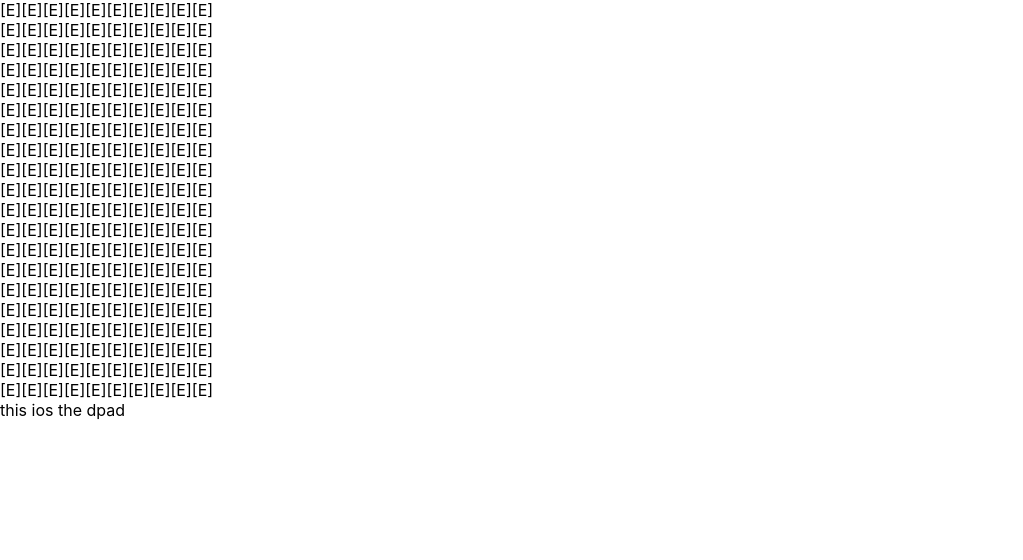
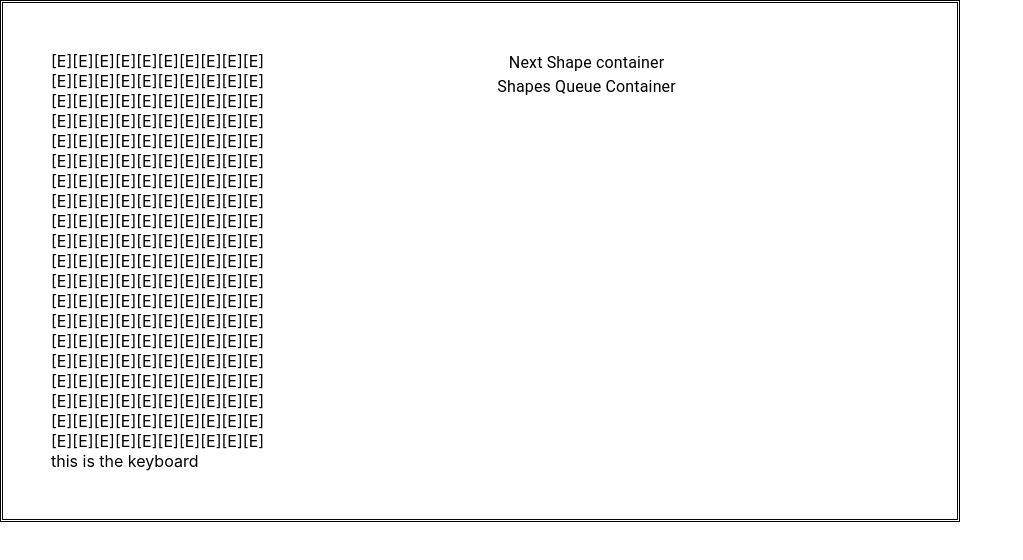
Before and after one commit to baabrian/Tetris, a React (Create React App) app in the folder tetris/: page / in a window 1280 px wide. Shown: the top 560 px of the page, without its empty margins (0-1023 px from the left). Built offline with nearby package versions, Linux system fonts and the light colour scheme.

Commit message:
tetris components

```diff
--- a/tetris/src/components/board/Cell.tsx
+++ b/tetris/src/components/board/BoardCell.tsx
@@ -1,8 +1,8 @@
 import React from 'react';
-import { SHAPESKIND } from '../../ts/enums';
+import { EMPTYSLOTT, SHAPESKIND } from '../../ts/enums';
 
 interface OwnProps {
-  shapekind: SHAPESKIND;
+  shapekind: EMPTYSLOTT | SHAPESKIND;
 }
 
 type Props = OwnProps;
--- a/tetris/src/components/board/TetrisRow.tsx
+++ b/tetris/src/components/board/BoardRow.tsx
@@ -1,19 +1,19 @@
 import React from 'react';
-import { Cell } from './Cell';
+import { Cell } from './BoardCell';
 import { Grid } from '@material-ui/core';
-import { SHAPESKIND } from '../../ts/enums';
+import { EMPTYSLOTT, SHAPESKIND } from '../../ts/enums';
 
 interface OwnProps {
-  tetrisRow: SHAPESKIND[];
+  boardRow: (EMPTYSLOTT | SHAPESKIND)[];
 }
 
 type Props = OwnProps;
 
-export const TetrisRow: React.FC<Props> = (props): JSX.Element => {
-  const { tetrisRow } = props;
+export const BoardRow: React.FC<Props> = (props): JSX.Element => {
+  const { boardRow } = props;
 
   const renderCell = () => {
-    return tetrisRow.map((shapekind) => {
+    return boardRow.map((shapekind) => {
       return <Cell shapekind={shapekind} />;
     });
   };
--- a/tetris/src/components/board/Display.tsx
+++ /dev/null
@@ -1,5 +0,0 @@
-import React from 'react';
-
-export const Display = function () {
-  return <div>this is the display</div>;
-};
--- a/tetris/src/components/board/UnitHolder.tsx
+++ /dev/null
@@ -1,5 +0,0 @@
-import React from 'react';
-
-export const UnitHolder = function () {
-  return <div>this is the unitholder</div>;
-};
--- a/tetris/src/components/board/index.tsx
+++ b/tetris/src/components/board/index.tsx
@@ -1,10 +1,10 @@
 import React from 'react';
 import { Grid } from '@material-ui/core';
-import { TetrisRow } from './TetrisRow';
-import { SHAPESKIND } from '../../ts/enums';
+import { BoardRow } from './BoardRow';
+import { EMPTYSLOTT, SHAPESKIND } from '../../ts/enums';
 
 interface OwnProps {
-  board: SHAPESKIND[][];
+  board: (EMPTYSLOTT | SHAPESKIND)[][];
 }
 
 type Props = OwnProps;
@@ -14,12 +14,12 @@ export const Board: React.FC<Props> = (props): JSX.Element => {
 
   const renderTetrisRow = () => {
     return board.map((row) => {
-      return <TetrisRow tetrisRow={row} />;
+      return <BoardRow boardRow={row} />;
     });
   };
 
   return (
-    <Grid container direction='column'>
+    <Grid direction='column'>
       {renderTetrisRow()}
     </Grid>
   );
--- /dev/null
+++ b/tetris/src/components/display/index.tsx
@@ -0,0 +1,27 @@
+import { Grid, Typography } from '@material-ui/core';
+import React from 'react';
+import { EMPTYSLOTT, SHAPESKIND } from '../../ts/enums';
+import { IShape } from '../../ts/interfaces/IShape';
+import { Board } from '../board'
+
+interface OwnProps {
+    board: (EMPTYSLOTT | SHAPESKIND)[][],
+    nextShape: IShape,
+    shapesQueue: IShape[],
+}
+
+type Props = OwnProps
+
+export const Display: React.FC<Props> = (props): JSX.Element => {
+    const { board, nextShape, shapesQueue } = props
+
+    return (
+        <Grid container >
+            <Board board={board} />
+            <Grid item direction='column' style={{ flex: '1' }} >
+                <Typography align='center'>Next Shape container</Typography>
+                <Typography align='center'>Shapes Queue Container</Typography>
+            </Grid>
+        </Grid>
+    )
+}
--- /dev/null
+++ b/tetris/src/components/keyboard/index.tsx
@@ -0,0 +1,5 @@
+import React from 'react';
+
+export const Keyboard: React.FC = (): JSX.Element => {
+    return <div>this is the keyboard</div>
+}
--- a/tetris/src/components/tetris/index.tsx
+++ b/tetris/src/components/tetris/index.tsx
@@ -1,20 +1,18 @@
 import React from 'react';
-import { Game } from '../../ts/interfaces/Game';
-import { Board } from '../board';
-import { Dpad } from '../dpad';
+import { IGame } from '../../ts/interfaces/IGame';
+import { Keyboard } from '../keyboard';
+import { Display } from '../display'
+import { useSelector } from 'react-redux';
+import { RootStore } from '../../store';
+import { Grid } from '@material-ui/core';
 
-interface OwnProps {
-  tetris: Game;
-}
+export const Tetris: React.FC = (): JSX.Element => {
+  const { board, nextShape, shapesQueue } = useSelector<RootStore, IGame>(state => state.tetris)
 
-type Props = OwnProps;
-
-export const Tetris: React.FC<Props> = (props): JSX.Element => {
-  const { tetris } = props;
   return (
-    <>
-      <Board board={tetris.board} />
-      <Dpad />
-    </>
+    <Grid container direction='column' style={{ height: '100%', width: '75%', padding:'3rem', borderStyle:'double' }}>
+      <Display board={board} nextShape={nextShape} shapesQueue={shapesQueue} />
+      <Keyboard />
+    </Grid>
   );
 };
--- a/tetris/src/components/unit/index.tsx
+++ /dev/null
@@ -1,5 +0,0 @@
-import React from 'react';
-
-export const Unit = function () {
-  return <div>This is the unit</div>;
-};
```
